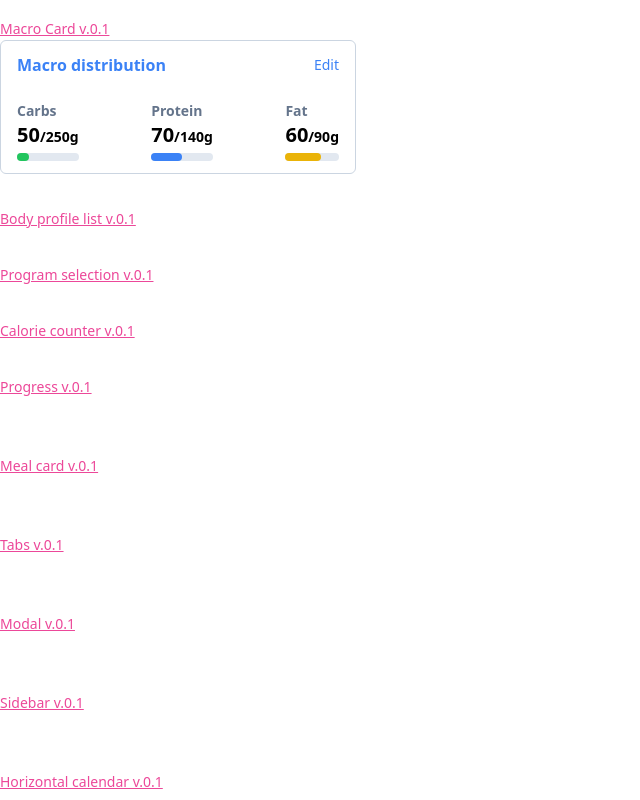
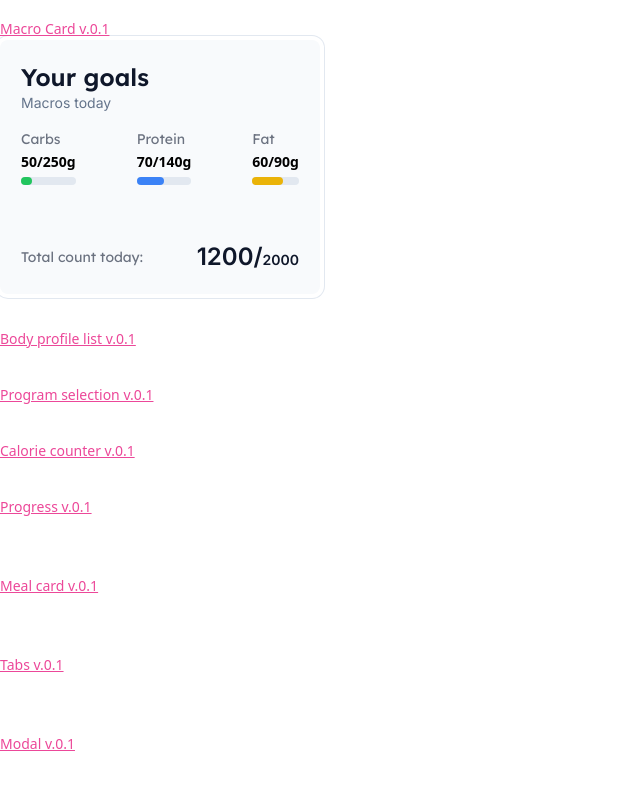
Before and after one commit to rmacuna/daily-macros-nuxt, a Nuxt app: page /components in a window 1280 px wide. Both pictures are taken after a click on the button "Macro Card v.0.1". Shown: the top 800 px of the page, without its empty margins (0-640 px from the left). Built offline with nearby package versions, Linux system fonts and the light colour scheme.

Commit message:
feat: modified the style of the macro card

```diff
--- a/components/MacroItem/MacroItem.vue
+++ b/components/MacroItem/MacroItem.vue
@@ -1,10 +1,10 @@
 <template>
-  <div class="flex flex-col w-auto">
-    <h1 class="font-semibold text-slate-500 text-sm capitalize">{{ macro }}</h1>
+  <div class="flex flex-col w-auto ">
+    <h1 class="font-medium font-heading text-gray-500 text-sm capitalize">{{ macro }}</h1>
 
     <div class="font-semibold mb-1">
       <div v-if="max">
-        <span class="text-md sm:text-xl">{{ qty }}</span>
+        <span class="text-sm">{{ qty }}</span>
         <span class="text-sm">/{{ max }}g</span>
       </div>
       <div v-else><span class="text-md sm:text-lg">{{ qty }} g</span></div>
--- a/components/MacrosCard/MacrosCard.vue
+++ b/components/MacrosCard/MacrosCard.vue
@@ -1,6 +1,8 @@
 <script setup lang="ts">
+import getCaloriesFromMacros from '../MealCard/helpers';
+
 interface MacroGoal {
-  macro: 'carbs' | 'protein' | 'fat';
+  macro: 'carbs' | 'protein' |'fat';
   qty: number;
   max: number;
 }
@@ -9,20 +11,26 @@ interface Props {
   dailyDistribution: MacroGoal[];
 }
 
-defineProps<Props>();
+const { dailyDistribution } = defineProps<Props>();
+
+const calorieCount = ref(1200);
+const targetCalories = ref(2000); // This will be a global state (Comming from the calculation of requirements)
 
 </script>
 
 <template>
-  <div class="py-3 px-4 border border-slate-300 md:w-[356px] rounded-md">
-    <div class="flex justify-between text-blue-500 items-center mb-6">
-      <h2 class="font-semibold">Macro distribution</h2>
-      <button class="text-sm hover:underline">Edit</button>
+  <div class="p-[21px] ring-1 ring-offset-4 ring-slate-200 bg-slate-50 md:w-full rounded-lg">
+    <div class="flex flex-col text-blue-500 mb-4">
+      <h2 class="font-semibold font-heading text-2xl text-slate-900">Your goals</h2>
+      <span class="text-slate-500 font-body text-sm p-0 m-0">Macros today</span>
+    </div>
+    <div class="flex gap-x-6 justify-between mb-14">
+      <MacroItem v-for="{ macro, max, qty } of dailyDistribution" :macro="macro" :qty="qty" :max="max" />
     </div>
 
-    <!-- Macros items section -->
-    <div class="flex gap-x-8 justify-between">
-      <MacroItem v-for="{ macro, max, qty } of dailyDistribution" :macro="macro" :qty="qty" :max="max" />
+    <div class="flex justify-between  items-center">
+      <span class="text-gray-500 text-sm font-heading">Total count today: </span>
+      <h3 class="text-slate-900 text-2xl font-body font-semibold">{{ calorieCount  }}/<span class="text-sm">{{ targetCalories }}</span></h3>
     </div>
   </div>
 </template>
--- a/components/ProgramSelection/ProgramSelection.vue
+++ b/components/ProgramSelection/ProgramSelection.vue
@@ -3,6 +3,7 @@
     <h1 class="text-[40px] pb-1 font-semibold text-slate-900 leading-[30px]">
       <span class="text-2xl text-slate-600">{{ name }}'s</span> <br /> Program
     </h1>
+
 
     <SimpleSelect class="mt-2 text-slate-600" name="program-selection" id="program-selection" :data="basicPrograms" />
   </div>
--- a/pages/components.vue
+++ b/pages/components.vue
@@ -1,7 +1,7 @@
 <template>
   <div class="max-w-7xl mx-auto">
     <!-- Macros Card -->
-    <div class="py-4">
+    <div class="py-4 w-80">
       <button
         @click="showMacrosCard = !showMacrosCard"
         class="text-sm underline text-pink-500"
```
